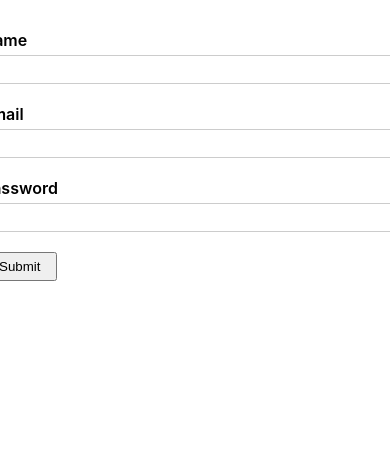
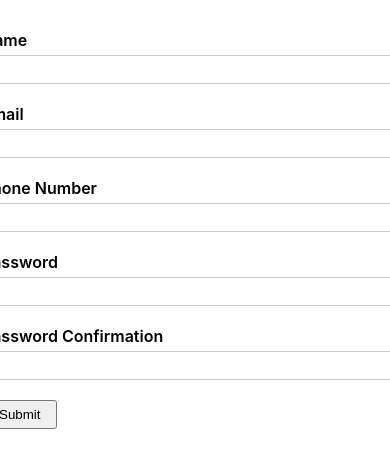
Before and after one commit to esmailireza/SingUpForm, a React (Create React App) app: page / in a window 390 px wide. Shown: the top 468 px of the page. Built offline with nearby package versions, Linux system fonts and the light colour scheme.

Commit message:
added phoneNumber and passwordConfirm input then validation of them

```diff
--- a/src/components/SingUpForm.js
+++ b/src/components/SingUpForm.js
@@ -6,15 +6,26 @@ const SingUpForm = () => {
     initialValues: {
       name: "",
       email: "",
+      phoneNumber: "",
       password: "",
+      passwordConfirm: "",
     },
     onSubmit: (values) => console.log(values),
     validationSchema: Yup.object({
-      name: Yup.string().required("name is required"),
+      name: Yup.string()
+        .required("name is required")
+        .min(6, "Name length is not valid"),
       email: Yup.string()
         .email("invalid email format")
         .required("email is required"),
+      phoneNumber: Yup.string()
+        .required("phone Number is required")
+        .matches(/^[0-9]{11}$/, "invalid phone number")
+        .nullable(),
       password: Yup.string().required("password is required"),
+      passwordConfirm: Yup.string()
+        .required("passwordConfirm is required")
+        .oneOf([Yup.ref("password"), null], "passwords must match"),
     }),
   });
   // console.log(formik.values);
@@ -37,14 +48,36 @@ const SingUpForm = () => {
           )}
         </div>
         <div className="formControl">
+          <label>phone Number</label>
+          <input
+            type="text"
+            {...formik.getFieldProps("phoneNumber")}
+            name="phoneNumber"
+          />
+          {formik.errors.phoneNumber && formik.touched.phoneNumber && (
+            <div className="error">{formik.errors.phoneNumber}</div>
+          )}
+        </div>
+        <div className="formControl">
           <label>Password</label>
           <input
-            type="text"
+            type="password"
             {...formik.getFieldProps("password")}
             name="password"
           />
           {formik.errors.password && formik.touched.password && (
             <div className="error">{formik.errors.password}</div>
+          )}
+        </div>
+        <div className="formControl">
+          <label>Password Confirmation</label>
+          <input
+            type="password"
+            {...formik.getFieldProps("passwordConfirm")}
+            name="passwordConfirm"
+          />
+          {formik.errors.passwordConfirm && formik.touched.passwordConfirm && (
+            <div className="error">{formik.errors.passwordConfirm}</div>
           )}
         </div>
         <button type="submit">Submit</button>
```
